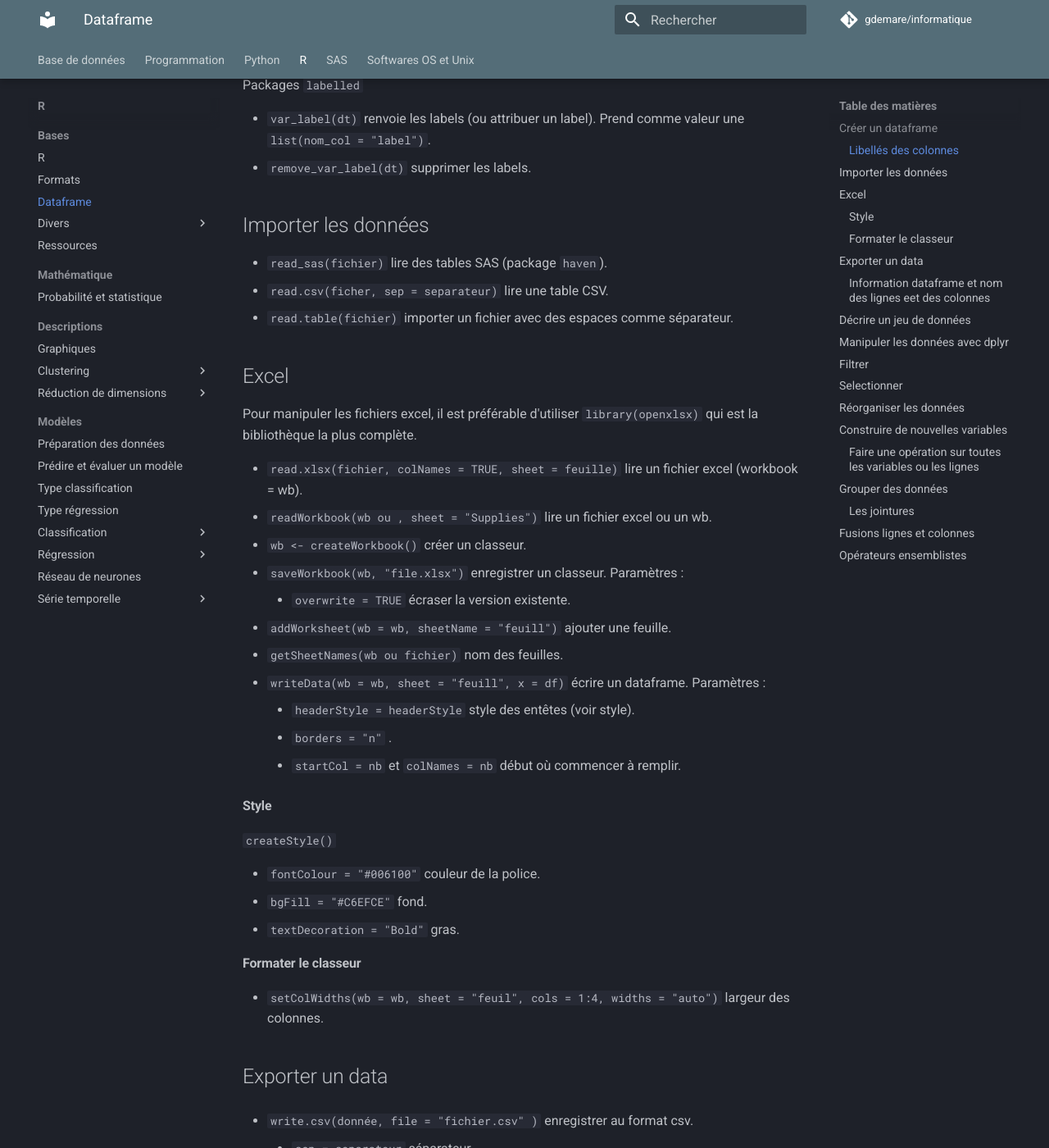
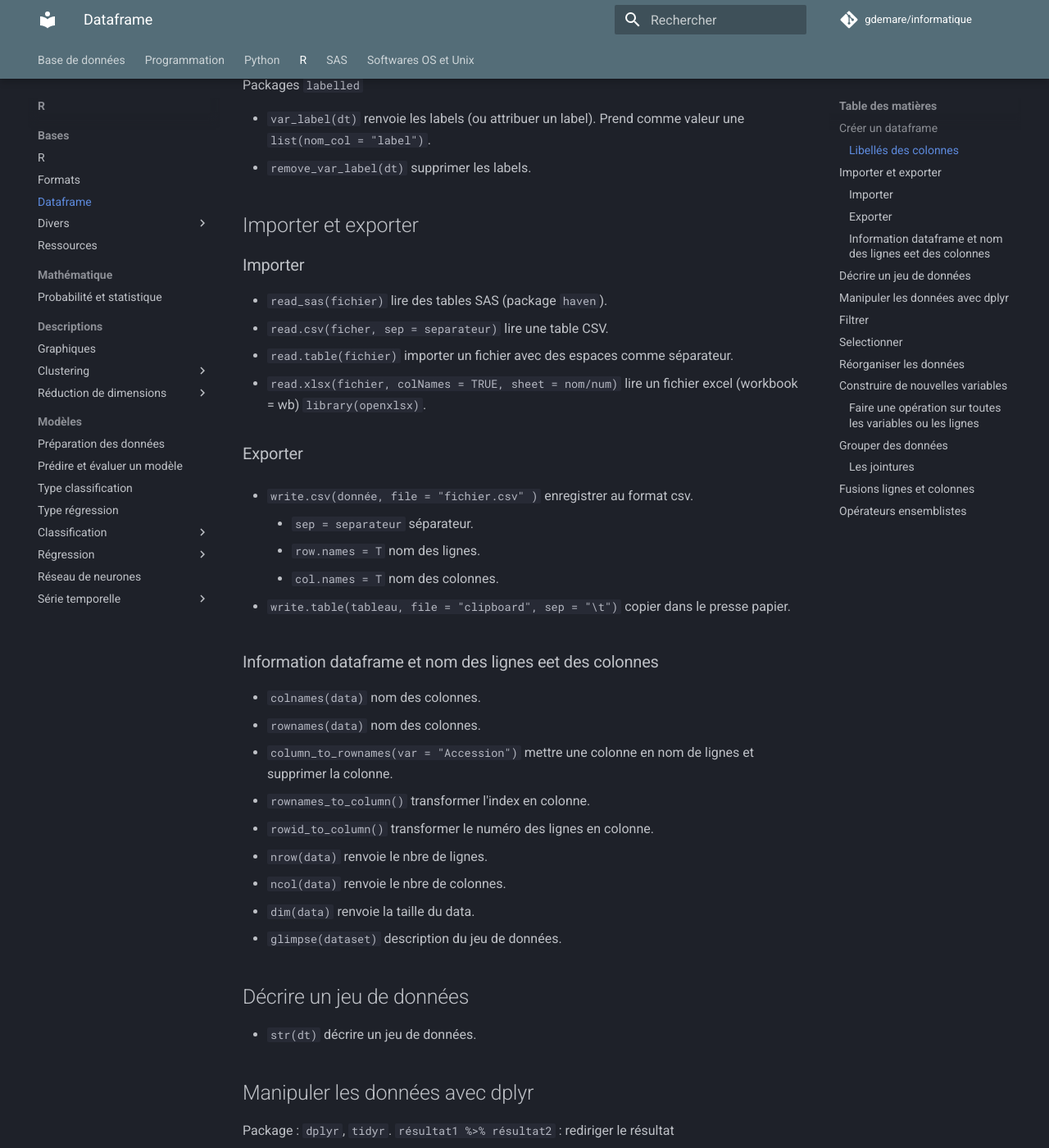
Before and after one commit to gdemare/Informatique, an MkDocs documentation site: the page built from docs/r/manipuler-donnees_r.md, in a window 1280 px wide and 1400 px high, scrolled down 365 px. Shown: the whole window at 82% size. Built offline with MkDocs 1.6.1 and Material for MkDocs 9.7.7, drawn with Linux system fonts in a browser that asks for light colours; comment, search, counter and statistics services are not loaded.

Commit message:
Update manipuler-donnees_r.md

```diff
--- a/docs/r/manipuler-donnees_r.md
+++ b/docs/r/manipuler-donnees_r.md
@@ -10,44 +10,16 @@
 * `var_label(dt)` renvoie les labels (ou attribuer un label). Prend comme valeur une `list(nom_col = "label")`.
 * `remove_var_label(dt)` supprimer les labels.
 
-## Importer les données
+## Importer et exporter
+
+### Importer
 
 * `read_sas(fichier)` lire des tables SAS (package `haven`).
 * `read.csv(ficher, sep = separateur)` lire une table CSV.
 * `read.table(fichier)` importer un fichier avec des espaces comme séparateur.
+* `read.xlsx(fichier, colNames = TRUE, sheet = nom/num)` lire un fichier excel (workbook = wb) `library(openxlsx)`.
 
-## Excel
-
-Pour manipuler les fichiers excel, il est préférable d'utiliser `library(openxlsx)` qui est la bibliothèque la plus complète.
-
-* `read.xlsx(fichier, colNames = TRUE, sheet = feuille)` lire un fichier excel (workbook = wb).
-* `readWorkbook(wb ou , sheet = "Supplies")` lire un fichier excel ou un wb.
-* `wb <- createWorkbook()` créer un classeur.
-* `saveWorkbook(wb, "file.xlsx")` enregistrer un classeur. Paramètres :
-
-	* `overwrite = TRUE` écraser la version existente.
-
-* `addWorksheet(wb = wb, sheetName = "feuill")` ajouter une feuille.
-* `getSheetNames(wb ou fichier)` nom des feuilles.
-* `writeData(wb = wb, sheet = "feuill", x = df)` écrire un dataframe. Paramètres :
-
-	* `headerStyle = headerStyle` style des entêtes (voir style).
-	* `borders = "n"` .
-	* `startCol = nb`  et `colNames = nb` début où commencer à remplir.
-
-#### Style
-
-`createStyle()`
-
-* `fontColour = "#006100"` couleur de la police.
-* `bgFill = "#C6EFCE"` fond.
-* `textDecoration = "Bold"` gras.
-
-#### Formater le classeur
-
-* `setColWidths(wb = wb, sheet = "feuil", cols = 1:4, widths = "auto")` largeur des colonnes.
-
-## Exporter un data
+### Exporter
 
 * `write.csv(donnée, file = "fichier.csv" )` enregistrer au format csv.
 
```
